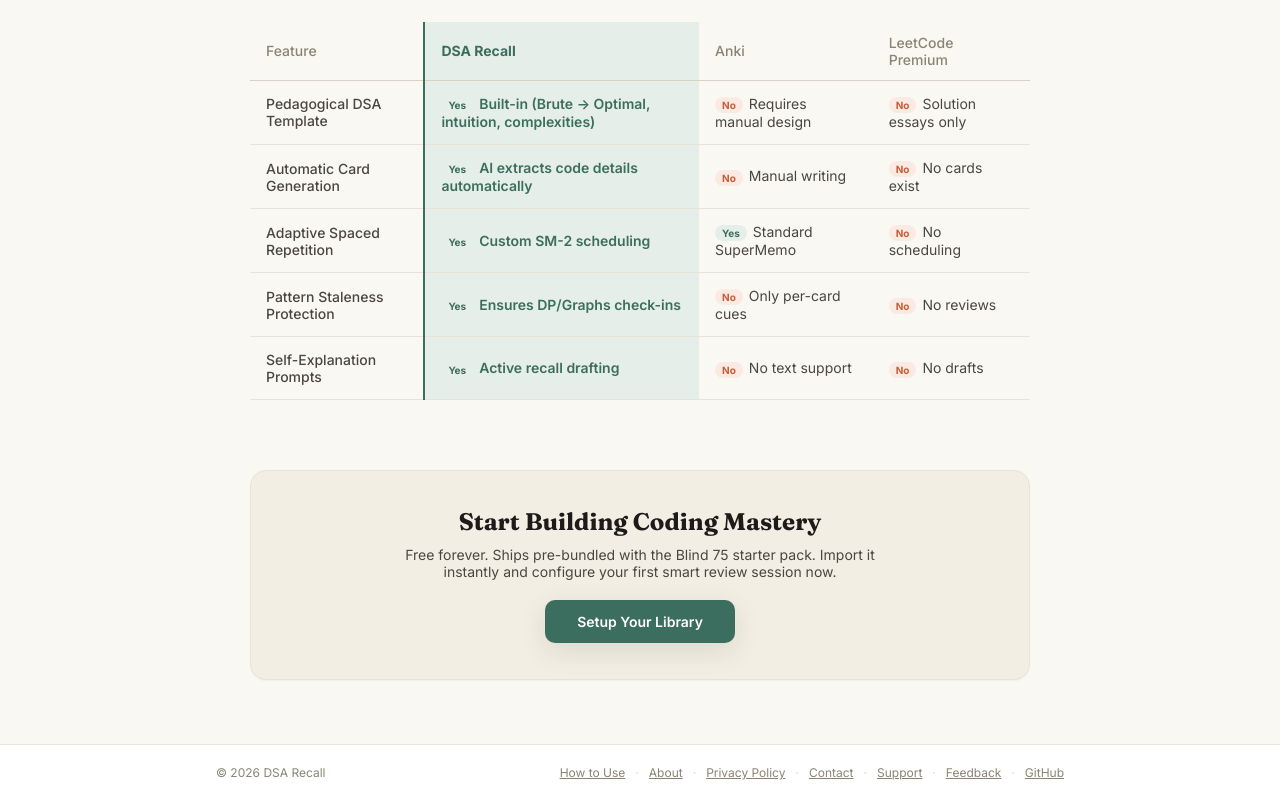
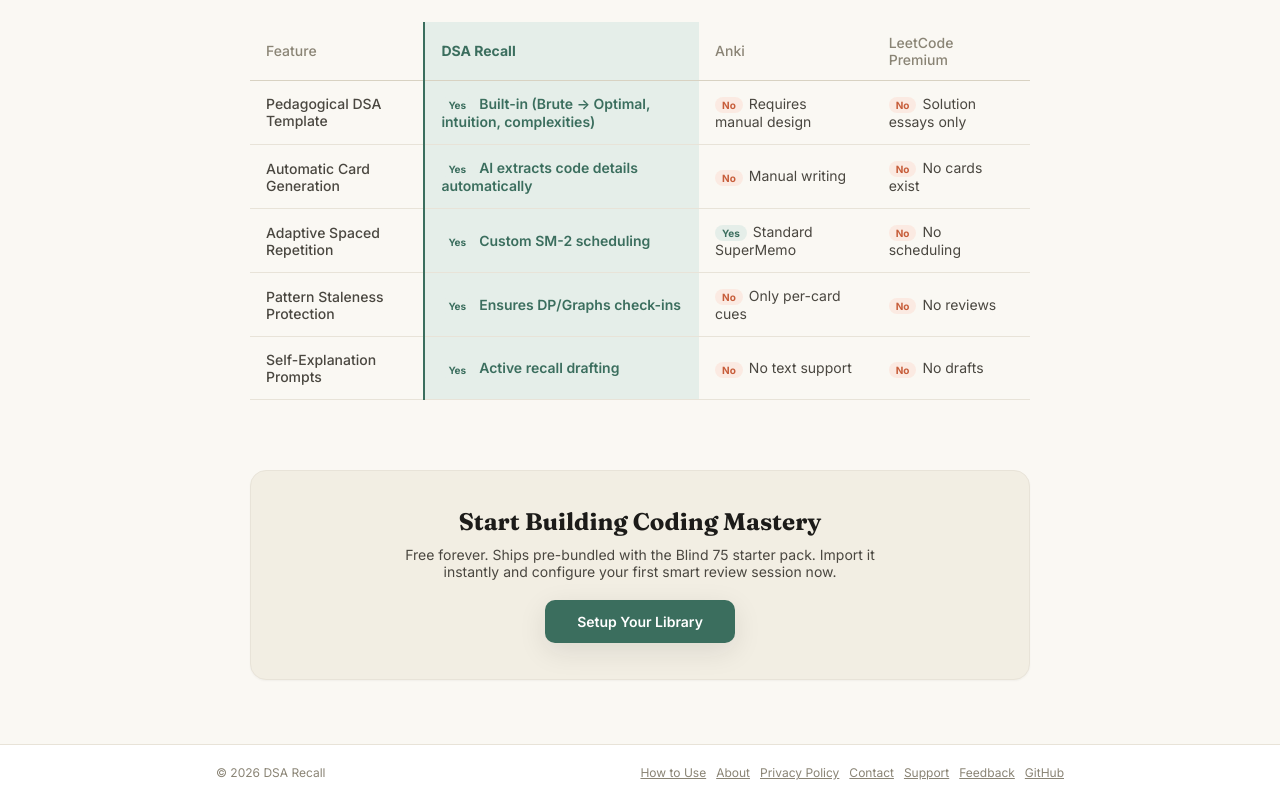
Before and after one commit to MANASZ-WEBDEV/DSA-Revision, a React (Vite) app: page / in a window 1280 px wide. Shown: the part 1062-1862 px from the top of the page. Built offline with nearby package versions, Linux system fonts and the light colour scheme; no server answers.

Commit message:
style(footer): convert horizontal footer links to grid columns on mobile

```diff
--- a/src/App.tsx
+++ b/src/App.tsx
@@ -454,19 +454,13 @@
       <footer style={s.footer}>
         <div style={s.footerInner}>
           <span>© {new Date().getFullYear()} DSA Recall</span>
-          <div style={s.footerLinks}>
+          <div className="footer-links-grid" style={s.footerLinks}>
             <Link to="/how-to-use" style={s.footerLink}>How to Use</Link>
-            <span style={{ color: "var(--border-strong)" }}>·</span>
             <Link to="/about" style={s.footerLink}>About</Link>
-            <span style={{ color: "var(--border-strong)" }}>·</span>
             <Link to="/privacy" style={s.footerLink}>Privacy Policy</Link>
-            <span style={{ color: "var(--border-strong)" }}>·</span>
             <Link to="/contact" style={s.footerLink}>Contact</Link>
-            <span style={{ color: "var(--border-strong)" }}>·</span>
             <Link to="/support" style={s.footerLink}>Support</Link>
-            <span style={{ color: "var(--border-strong)" }}>·</span>
             <Link to="/feedback" style={s.footerLink}>Feedback</Link>
-            <span style={{ color: "var(--border-strong)" }}>·</span>
             <a href="https://github.com/MANASZ-WEBDEV/DSA-Revision" target="_blank" rel="noreferrer" style={s.footerLink}>GitHub</a>
           </div>
         </div>
--- a/src/styles/global.css
+++ b/src/styles/global.css
@@ -201,6 +201,16 @@
   .hamburger {
     display: flex !important;
   }
+
+  .footer-links-grid {
+    display: grid !important;
+    grid-template-columns: 1fr 1fr;
+    gap: 8px !important;
+    width: 100%;
+    padding-top: 8px;
+    border-top: 1px solid var(--border);
+    margin-top: 4px;
+  }
 }
 
 .hamburger {
```
